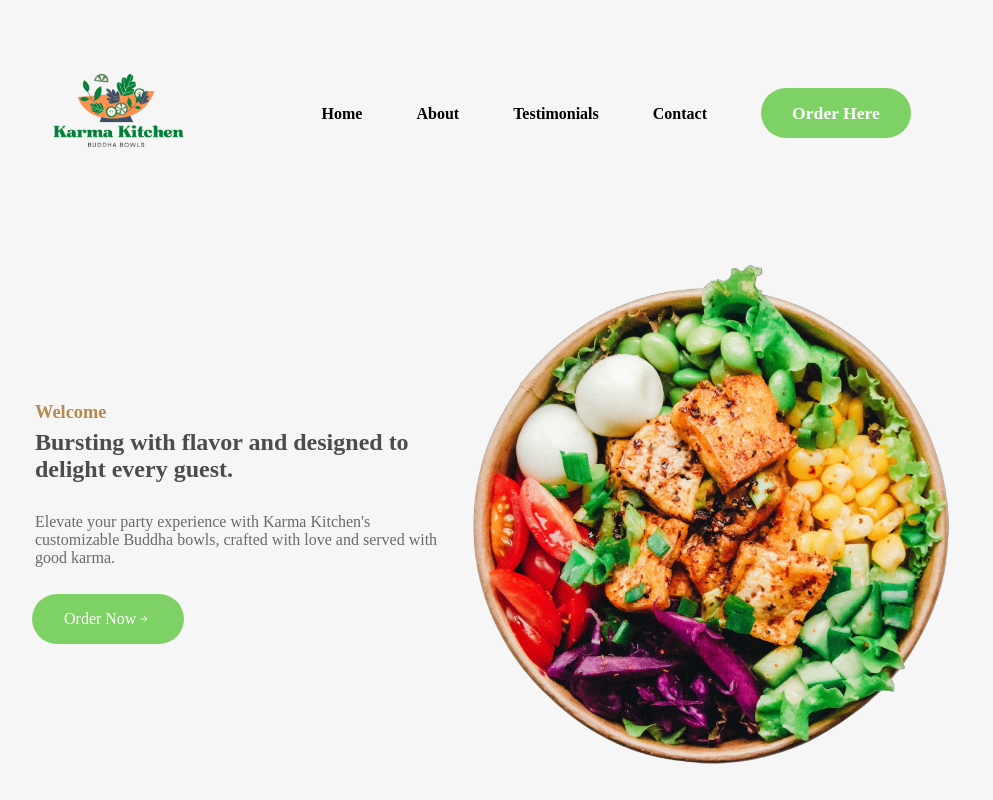
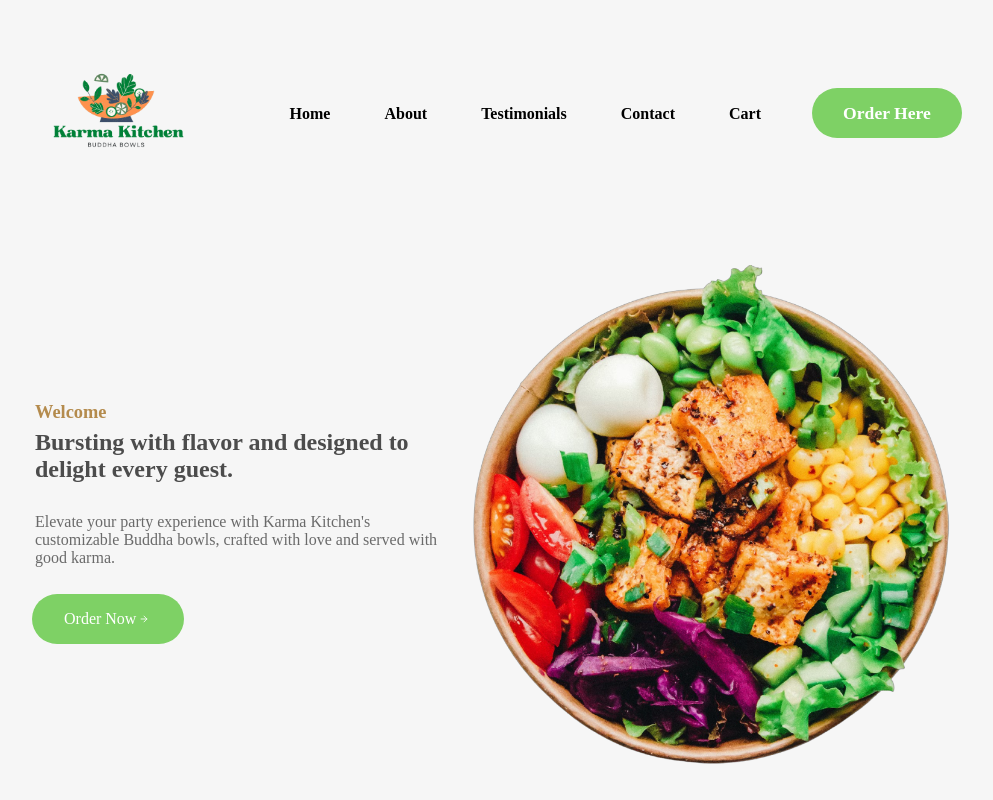
Before and after one commit to quynguy/karma-kitchen-react, a React (Create React App) app: page / in a window 1280 px wide. Shown: the top 800 px of the page, without its empty margins (146-1139 px from the left). Built offline with nearby package versions, Linux system fonts and the light colour scheme.

Commit message:
modified all components to add smooth scrolling behaviors

```diff
--- a/src/App.css
+++ b/src/App.css
@@ -5,6 +5,9 @@
     font-family: 'Verdana, Geneva, Tahoma, sans-serif';
 }
 
+html {
+    scroll-behavior: smooth;
+  }
 
 .App {
     min-height: 100vh;
@@ -388,6 +391,7 @@ nav {
     display: flex;
     margin-top: 1rem;
     margin-bottom: 2rem;
+    font-size: 1.25rem;
 }
 
 .footer-logo-container {
@@ -398,6 +402,9 @@ nav {
     width: 150px;
 }
 
+.footer-section-one {
+    margin-left: 6rem;
+}
 
 .footer-section-two {
     flex: 1;
@@ -414,7 +421,7 @@ nav {
 .footer-section-columns span {
     justify-content: space-evenly;
     margin-top: 0.25rem;
-    margin-left: 0.25rem;
+    margin-left: 2rem;
     font-weight: 600;
     color: #4c4c4c;
     cursor: pointer;
@@ -445,6 +452,7 @@ nav {
 
 .developer p {
     font-size: 1rem;
+    margin-left: 2rem;
 }
 
 
--- a/src/components/About.js
+++ b/src/components/About.js
@@ -3,7 +3,7 @@ import AboutBackgroundImage from './../assets/buddha-bowl-1.png';
 import { BsFillPlayCircleFill } from "react-icons/bs";
 const About = () => {
   return (
-    <div className="about-section-container">
+    <div id="about" className="about-section-container">
       <div className="about-background-image-container">
         <img src={AboutBackgroundImage} alt="karma-kitchen-buddha-bowl" />
       </div>
--- a/src/components/Contact.js
+++ b/src/components/Contact.js
@@ -2,7 +2,7 @@ import React from 'react'
 
 const Contact = () => {
   return (
-    <div className="contact-page-wrapper">
+    <div id="contact" className="contact-page-wrapper">
       <h1 className="primary-heading">Have a Question in Mind?</h1>
       <h1 className="primary-heading">Let Us Help You</h1>
       <div className="contact-form-container">
--- a/src/components/Gallery.js
+++ b/src/components/Gallery.js
@@ -19,7 +19,7 @@ const Gallery = () => {
         setCurrentImageIndex((prevIndex) => (prevIndex + 1) % images.length)
     };
     return (
-        <div className="gallery">
+        <div id="gallery" className="gallery">
           <button className="btn btn-left" onClick={prevImg}>&#10094;</button>
           <img className="gallery-img" src={`/images/${images[currentImageIndex]}`} alt="Gallery Image" />
           <button className="btn btn-right" onClick={nextImg}>&#10095;</button>
--- a/src/components/Home.js
+++ b/src/components/Home.js
@@ -5,7 +5,7 @@ import { FiArrowRight } from "react-icons/fi";
 
 const Home = () => {
   return (
-    <div className="home-container">
+    <div id="home" className="home-container">
       <Navbar />
       <div className="home-banner-container">
         <div className="home-bannerImage-container">
--- a/src/components/Navbar.js
+++ b/src/components/Navbar.js
@@ -2,7 +2,6 @@ import React, { useState } from 'react';
 import Logo from '../assets/Karma-Kitchen-Logo.png'
 
 /* icons from react & mui */
-import { BsCart2 } from "react-icons/bs";
 import { HiOutlineBars3 } from "react-icons/hi2";
 import Box from "@mui/material/Box";
 import Drawer from "@mui/material/Drawer";
@@ -24,37 +23,54 @@ const Navbar = () => {
     {
       text: "Home",
       icon: <HomeIcon />,
+      href: "#home",
     },
     {
       text: "About",
       icon: <InfoIcon />,
+      href: "#about",
     },
     {
       text: "Testimonials",
       icon: <CommentRoundedIcon />,
+      href: "#testimonials",
     },
     {
       text: "Contact",
       icon: <PhoneRoundedIcon />,
+      href: "#contact",
     },
     {
       text: "Cart",
       icon: <ShoppingCartRoundedIcon />,
+      href: "#cart",
     },
   ];
+
+  const handleSmoothScroll = (id) => {
+    const element = document.querySelector(id);
+    if (element) {
+      element.scrollIntoView({
+        behavior: "smooth",
+        block: "start",
+      });
+    }
+  };
+
   return (
     <nav>
       <div className="nav-logo-container">
         <img src={Logo} alt="" />
       </div>
       <div className="navbar-links-container">
-        <a href="/Home">Home</a>
-        <a href="/About">About</a>
-        <a href="/Testimonials">Testimonials</a>
-        <a href="/Contact">Contact</a>
-        <a href="/Order">
-        <button className="primary-button">Order Here</button>
-        </a>
+        {menuOptions.map((item) => (
+          <a key={item.text} href={item.href} onClick={() => handleSmoothScroll(item.href)}>
+            {item.text}
+          </a>
+        ))}
+        <button className="primary-button" onClick={() => handleSmoothScroll("#order")}>
+          Order Here
+        </button>
       </div>
       <div className="navbar-menu-container">
         <HiOutlineBars3 onClick={() => setOpenMenu(true)} />
@@ -69,7 +85,7 @@ const Navbar = () => {
           <List>
             {menuOptions.map((item) => (
               <ListItem key={item.text} disablePadding>
-                <ListItemButton>
+                <ListItemButton onClick={() => handleSmoothScroll(item.href)}>
                   <ListItemIcon>{item.icon}</ListItemIcon>
                   <ListItemText primary={item.text} />
                 </ListItemButton>
--- a/src/components/Testimonial.js
+++ b/src/components/Testimonial.js
@@ -5,7 +5,7 @@ import { AiFillStar } from "react-icons/ai";
 
 const Testimonial = () => {
   return (
-    <div className="testimonial-section-wrapper">
+    <div id="testimonials" className="testimonial-section-wrapper">
       <div className="testimonial-section-top">
         <p className="primary-subheading"> Testimonial </p>
         <h1 className="primary-heading"> What they are saying </h1>
```
